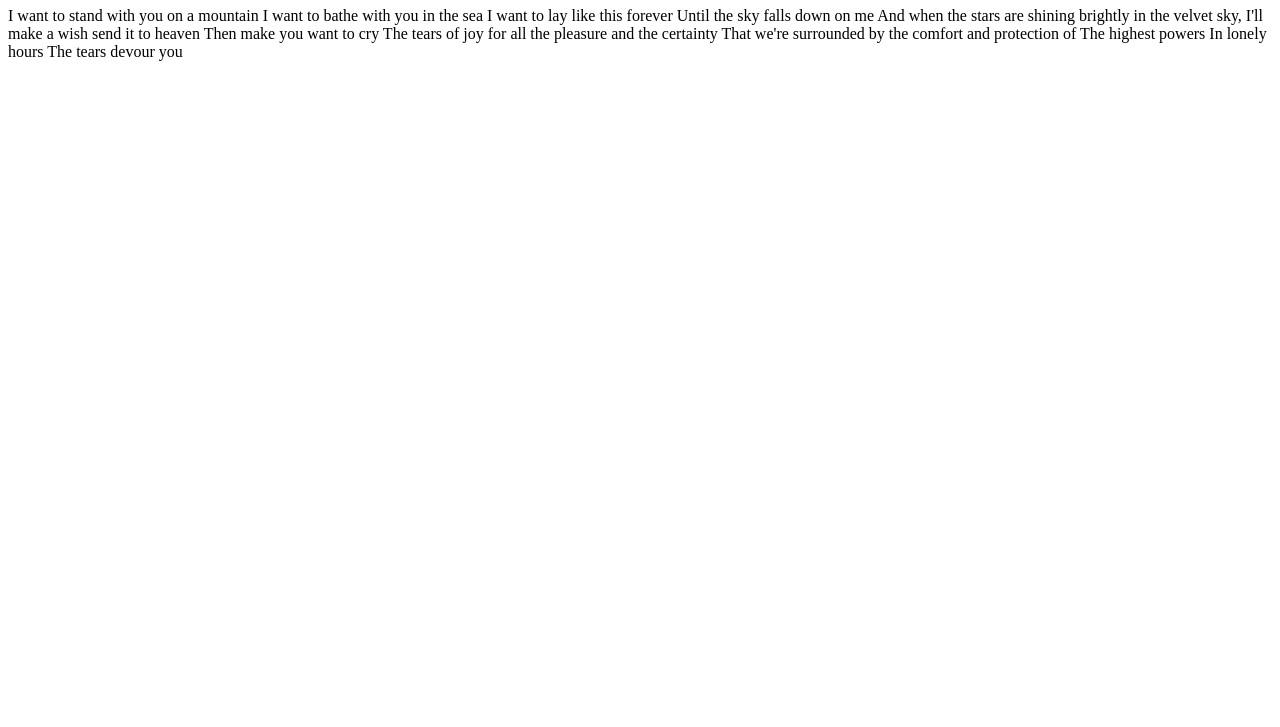
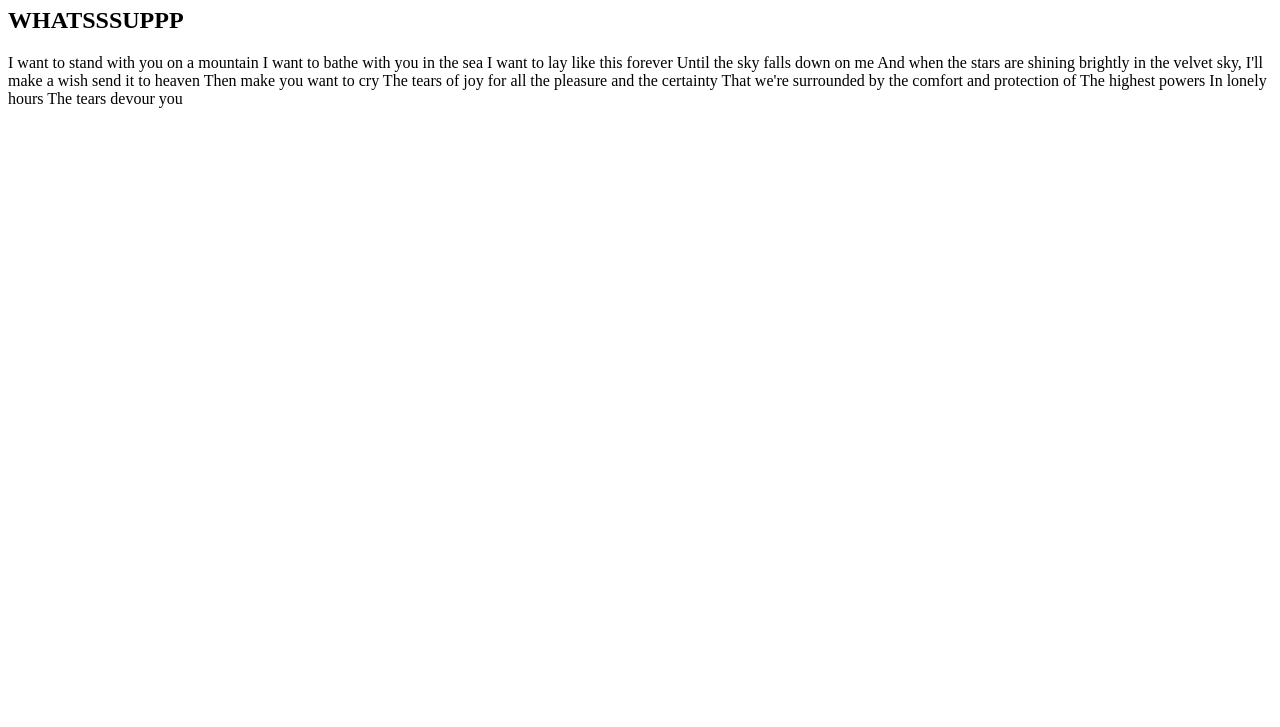
Before and after one commit to SavageSquad/savageGarden, a plain HTML site: page index.html in a window 1280 px wide. Shown: the part 73-800 px from the top of the page. Drawn offline with Linux system fonts and the light colour scheme.

Commit message:
added h2

```diff
--- a/index.html
+++ b/index.html
@@ -7,6 +7,7 @@
 <body>
 
 	<h1>Cool site guysssss.</h1>
+	<h2>WHATSSSUPPP</h2>
 	<p>I want to stand with you on
 		a mountain
 		I want to bathe with you in the sea
```
